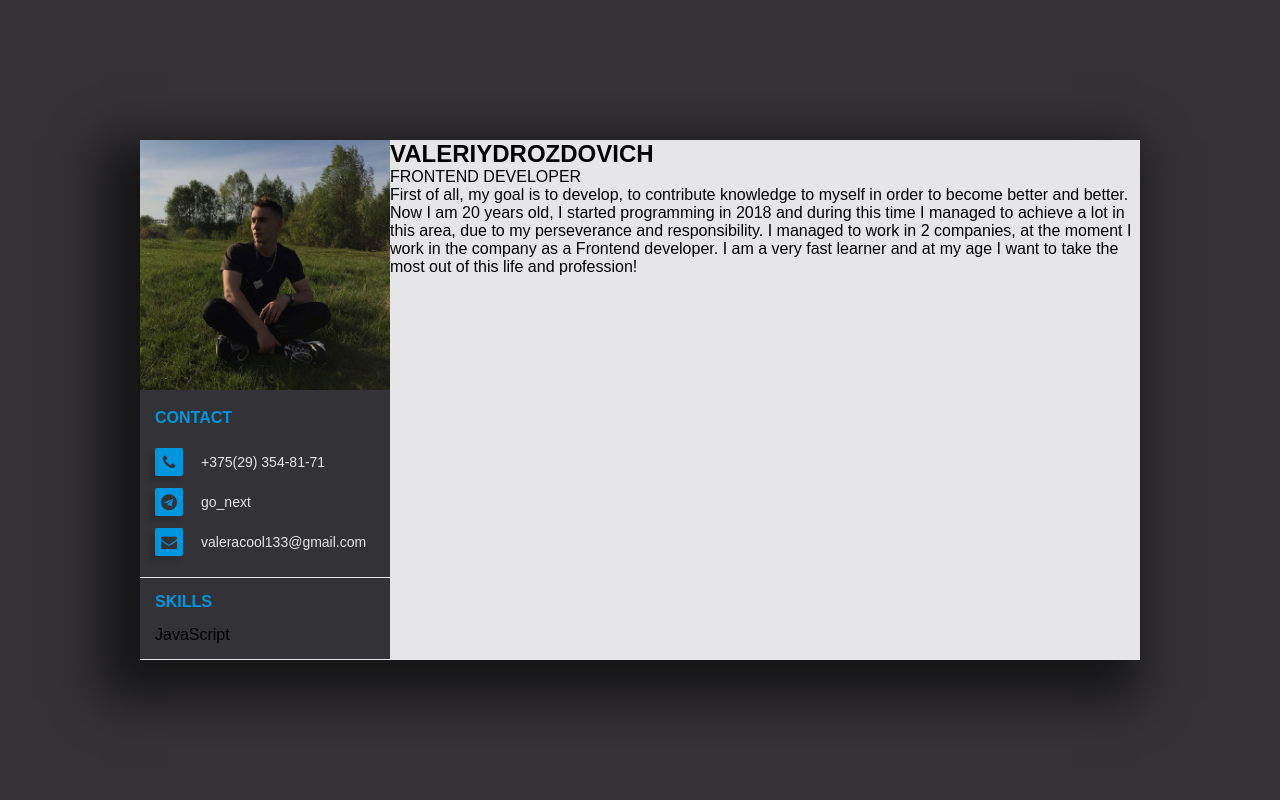
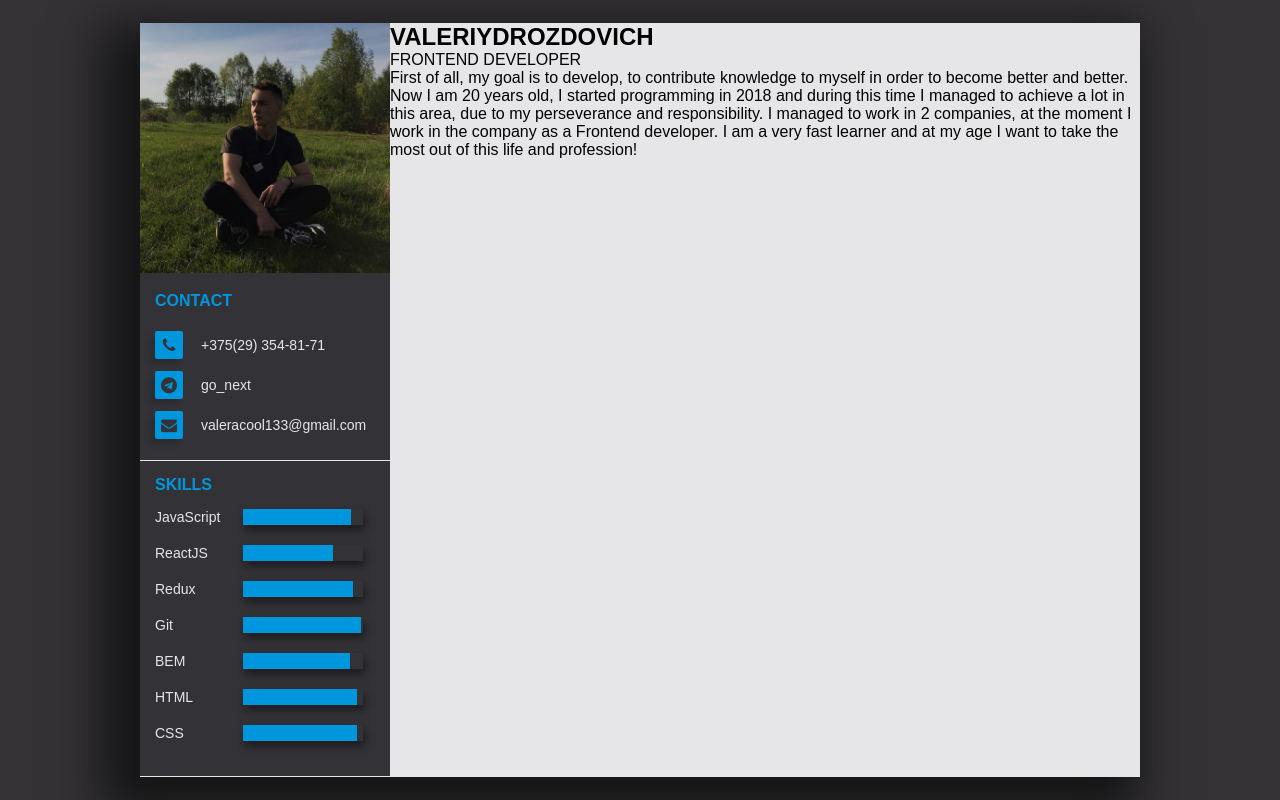
Before and after one commit to GooNext/rsschool-cv, a plain HTML site: page index.html in a window 1280 px wide. Drawn offline with Linux system fonts and the light colour scheme.

Commit message:
feat: sidebar styles

```diff
--- a/css/style.css
+++ b/css/style.css
@@ -59,3 +59,31 @@ main {
     padding: 15px;
     border-bottom: 1px solid #E6E6E8;
 }
+
+.progress-container {
+    max-width: 120px;
+    width: 100%;
+    margin-left: 18px;
+    box-shadow: 2px 5px 10px rgba(0, 0, 0, 0.507);
+}
+
+.progress {
+    background: #0096DE;
+}
+.skills {
+
+}
+
+.skill {
+    margin-bottom: 20px;
+}
+
+.skills div {
+    display: flex;
+}
+
+.skills p {
+    color: #E6E6E8;
+    font-size: 14px;
+    width: 70px;
+}
--- a/index.html
+++ b/index.html
@@ -19,12 +19,37 @@
                     <li><i class="fa fa-envelope"></i><a href="tel:+375293548171">valeracool133@gmail.com</a></li>
                 </ul>
             </div>
-            <div class="contacts section__div">
+            <div class="skills section__div">
                 <h4 class="section__title">SKILLS</h4>
-                <div>
+                <div class="skill">
                     <p>JavaScript</p>
-                    <span></span>
+                    <div class="progress-container"><span class="progress" data-attribute="90%"></span></div>
                 </div>
+                <div class="skill">
+                    <p>ReactJS</p>
+                    <div class="progress-container"><span class="progress" data-attribute="75%"></span></div>
+                </div>
+                <div class="skill">
+                    <p>Redux</p>
+                    <div class="progress-container"><span class="progress" data-attribute="92%"></span></div>
+                </div>
+                <div class="skill">
+                    <p>Git</p>
+                    <div class="progress-container"><span class="progress" data-attribute="98%"></span></div>
+                </div>
+                <div class="skill">
+                    <p>BEM</p>
+                    <div class="progress-container"><span class="progress" data-attribute="89%"></span></div>
+                </div>
+                <div class="skill">
+                    <p>HTML</p>
+                    <div class="progress-container"><span class="progress" data-attribute="95%"></span></div>
+                </div>
+                <div class="skill">
+                    <p>CSS</p>
+                    <div class="progress-container"><span class="progress" data-attribute="95%"></span></div>
+                </div>
+
             </div>
         </aside>
         <section class="right__part">
@@ -37,5 +62,6 @@
             </div>
         </section>
     </main>
+    <script src="./js/main.js"></script>
 </body>
 </html>
--- a/js/main.js
+++ b/js/main.js
@@ -0,0 +1,9 @@
+const skills = () => {
+    const skill = document.querySelectorAll('.progress')
+    skill.forEach((item, index) => {
+        const progress = item.getAttribute('data-attribute');
+        item.style.width = progress
+    })
+}
+
+skills();
```
